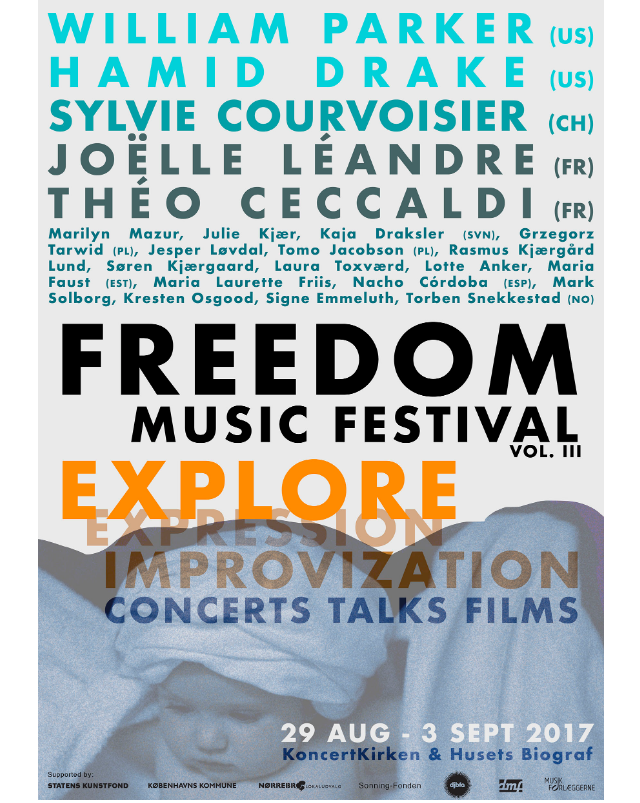
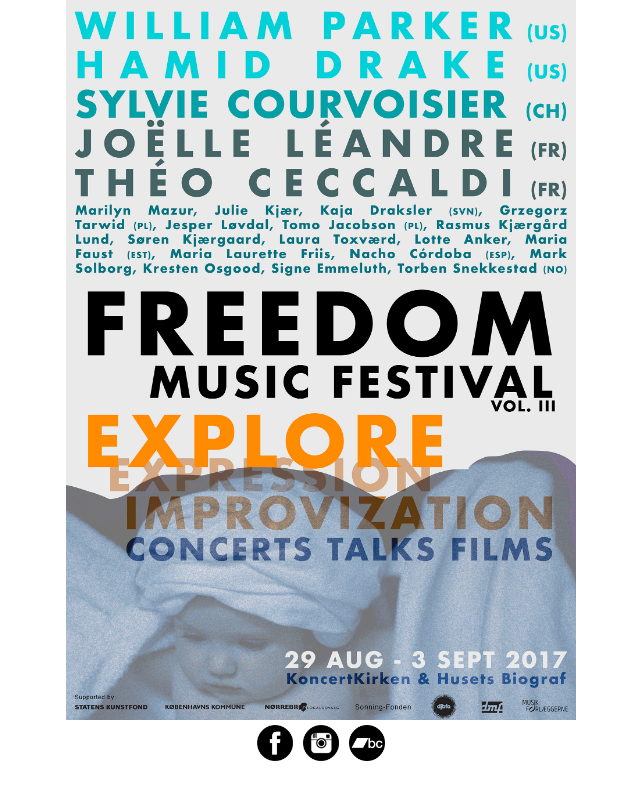
Before and after one commit to tomojaco/freedom-music-festival, a plain HTML site: page index.htm in a window 1280 px wide. Shown: the whole page, without its empty margins (319-959 px from the left). Drawn offline with Linux system fonts and the light colour scheme; a web font is replaced by a local one.

Commit message:
Add files via upload

```diff
--- a/index.htm
+++ b/index.htm
@@ -16,6 +16,7 @@
 <body>
 	<div class="center">
 	<a href="https://www.facebook.com/freedommusicfestcph/"><img src="./poster.jpg"></a>
+	<div class="some"><a href="https://www.facebook.com/freedommusicfestcph/" target="_blank"><img class="social" src="./facebook.png"/></a><a href="https://www.instagram.com/freedommusicfestcph/" target="_blank"><img class="social" src="./instagram.png"/></a><a href="https://freedommusicfestcph.bandcamp.com/" target="_blank"><img class="social" src="./bandcamp.png"/></div>
 	</div>
 </body>
 
--- a/style.css
+++ b/style.css
@@ -21,8 +21,18 @@ a:hover {
     height: 100%;
  }
 
- img {
-    max-height: 100%;
+img {
+    max-height: 90%;
     height: auto;
     width: auto\9; /* ie8 */
 }
+
+ .some {
+	height: 5%;
+}
+
+img.social {
+	padding-left: 5px;
+	padding-right: 5px;
+    padding-top: 2px;
+}
```
Also changed, not shown: bandcamp.png (added), facebook.png (added), instagram.png (added).
